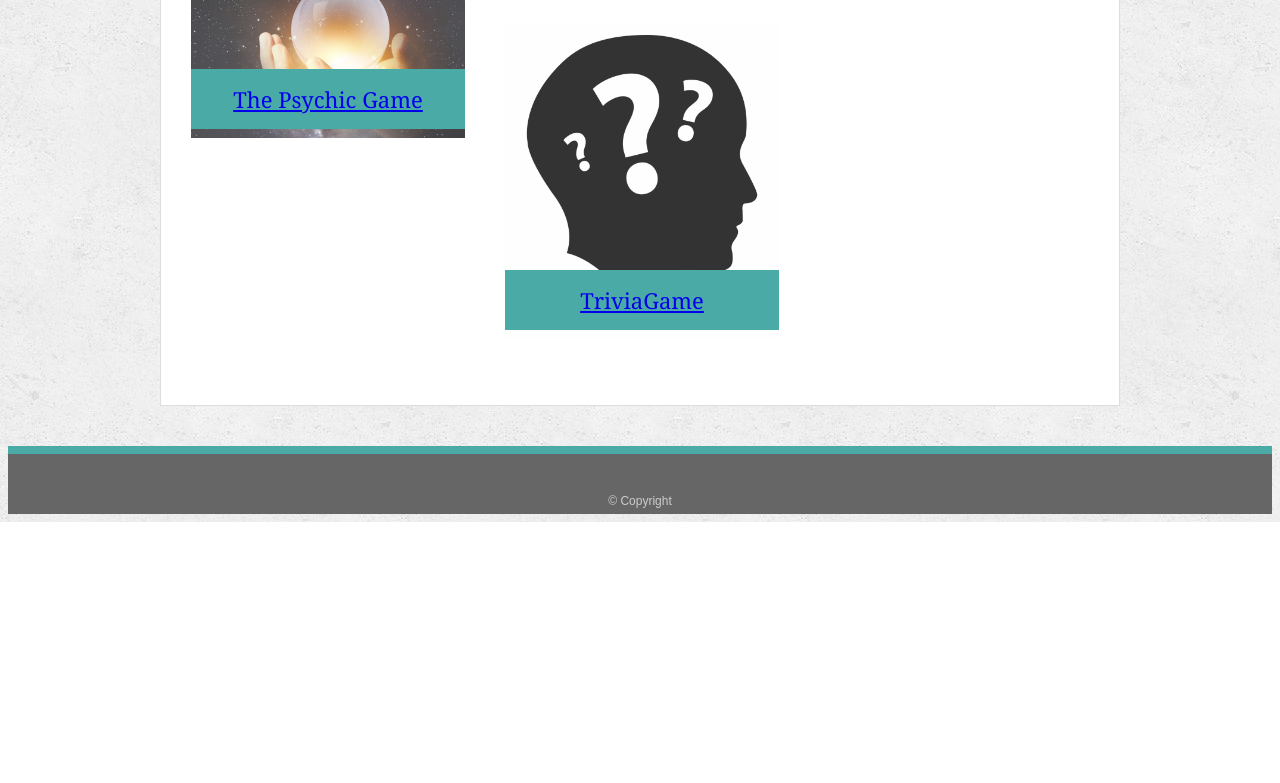
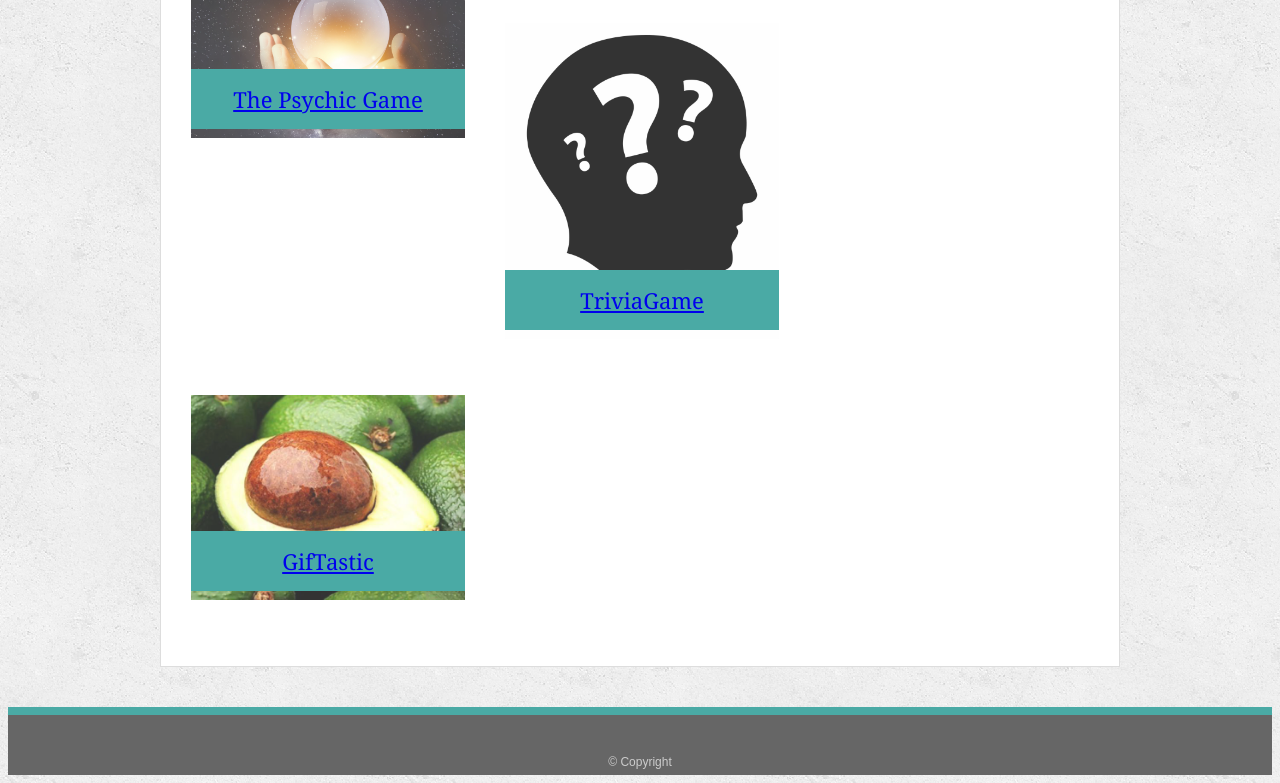
Before and after one commit to hazelreyes/Responsive-Portfolio, a plain HTML site: page portfolio.html in a window 1280 px wide. Shown: the part 362-1145 px from the top of the page. Before the commit the page ends 884 px from the top, so only its background shows below. Drawn offline with Linux system fonts and the light colour scheme.

Commit message:
added link to portfolio

```diff
--- a/portfolio.html
+++ b/portfolio.html
@@ -39,6 +39,11 @@
         <img src="questionmark.jpg" alt="TriviaGame">
         <h3><a href="https://hazelreyes.github.io/TriviaGame/" target="_blank">TriviaGame</a></h3>
       </div>
+
+      <div class="work">
+        <img src="avocado.jpg" alt="GifTastic">
+        <h3><a href="https://hazelreyes.github.io/GifTastic/index.html" target="_blank">GifTastic</a></h3>
+      </div>
       </section>
   </div>
 
```
Also changed, not shown: avocado.jpg (added).
